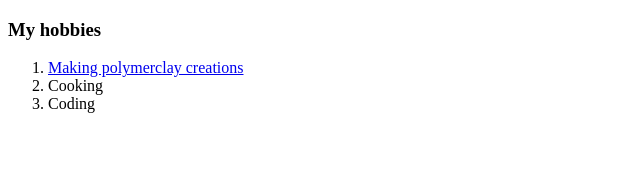
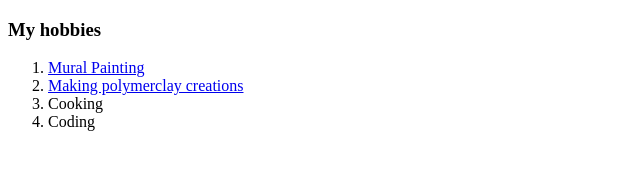
Before and after one commit to DianaBBori/CV, a plain HTML site: page hobbies.html in a window 1280 px wide. Shown: the whole page, without its empty margins (0-640 px from the left). Drawn offline with Linux system fonts and the light colour scheme.

Commit message:
Update hobbies.html

```diff
--- a/hobbies.html
+++ b/hobbies.html
@@ -7,7 +7,7 @@
   <body>
     <h3>My hobbies</h3>
     <ol>
-      <li><a href="murals.jpg" target=">Mural Painting</a></li>
+      <li><a href="murals.jpg">Mural Painting</a></li>
       <li><a href="polymerclay angel.jpg">Making polymerclay creations</a></li>
       <li>Cooking</li>
       <li>Coding</li>
```
